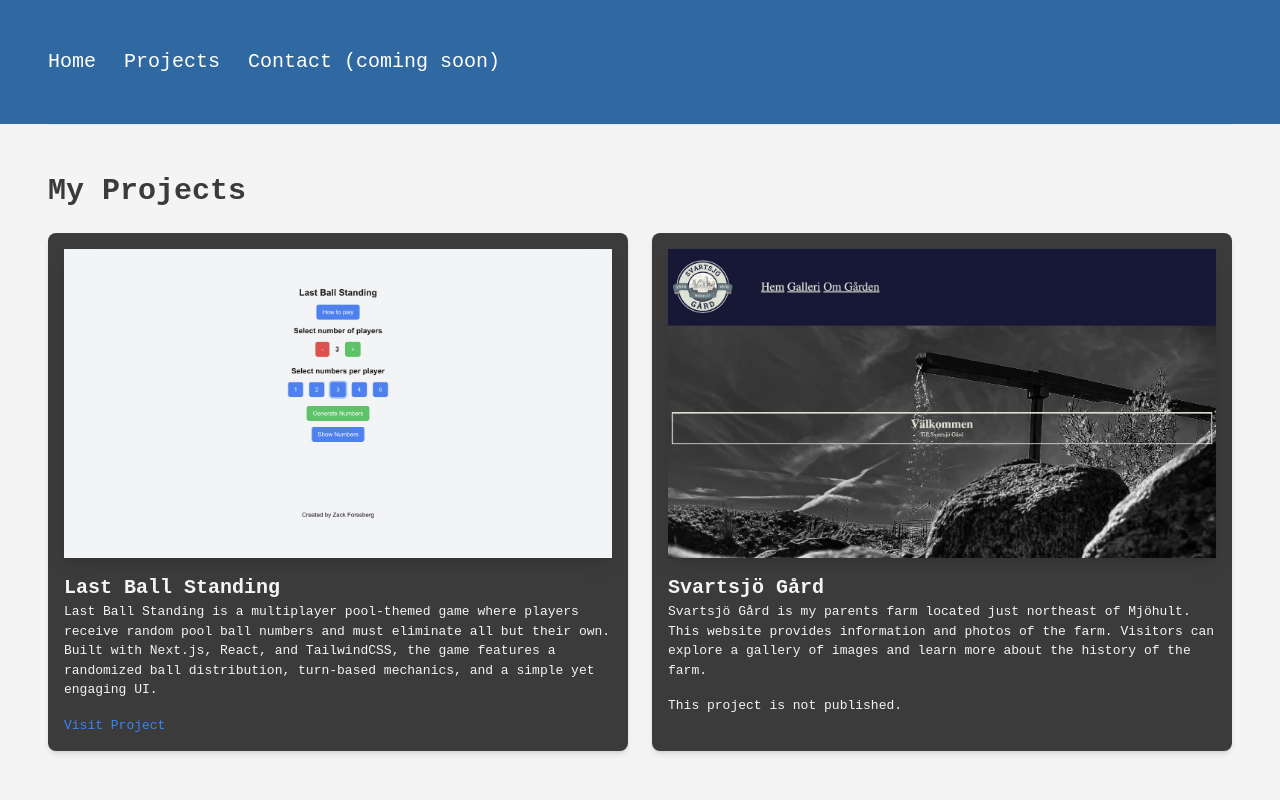
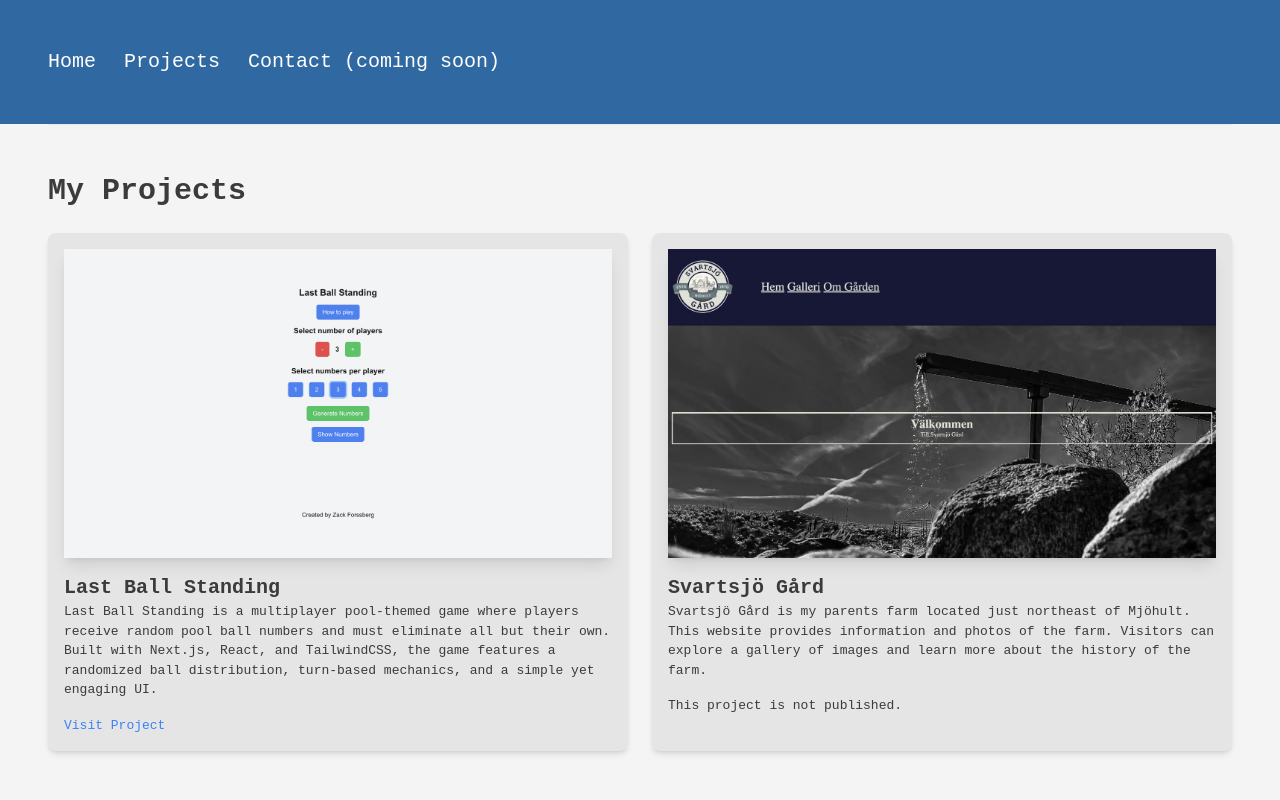
Before and after one commit to zackforssberg/portfolio, a Next.js app: page /projects in a window 1280 px wide. Shown: the top 800 px of the page. Built offline with nearby package versions, Linux system fonts and the light colour scheme.

Commit message:
added primary color, adjusted theme on projects page

```diff
--- a/src/app/globals.css
+++ b/src/app/globals.css
@@ -5,6 +5,7 @@
 :root {
   --background: #f4f4f5;
   --foreground: #3B3B3B;
+  --primary: #e5e5e5;
   --navbar: #3069A1;
 }
 
@@ -12,6 +13,7 @@
   :root {
     --background: #3B3B3B;
     --foreground: #ededed;
+    --primary: #4f4f4f;
     --navbar: #3B3B3B;
   }
 }
--- a/src/app/projects/page.tsx
+++ b/src/app/projects/page.tsx
@@ -10,7 +10,7 @@ const MyProjects = () => {
         {projects.map((project, index) => (
           <div
             key={index}
-            className="bg-foreground text-background  shadow-md p-4 rounded-lg"
+            className="bg-primary text-foreground  shadow-md p-4 rounded-lg"
           >
             <Image
               src={project.imageURL}
--- a/tailwind.config.js
+++ b/tailwind.config.js
@@ -8,6 +8,7 @@ module.exports = {
       colors: {
         background: 'var(--background)',
         foreground: 'var(--foreground)',
+        primary: 'var(--primary)',
         navbarcolor: 'var(--navbar)'
       },
       animation: {
```
